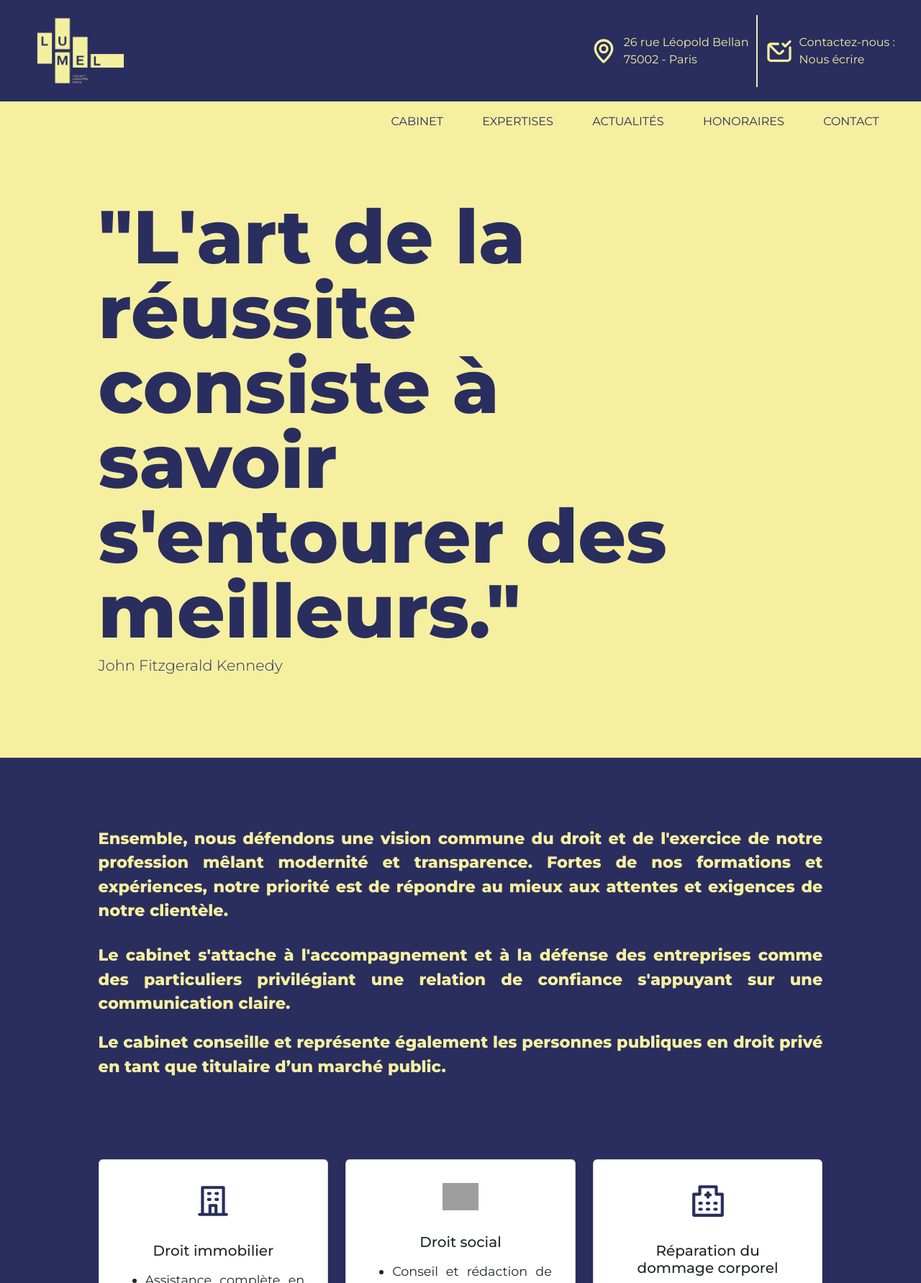
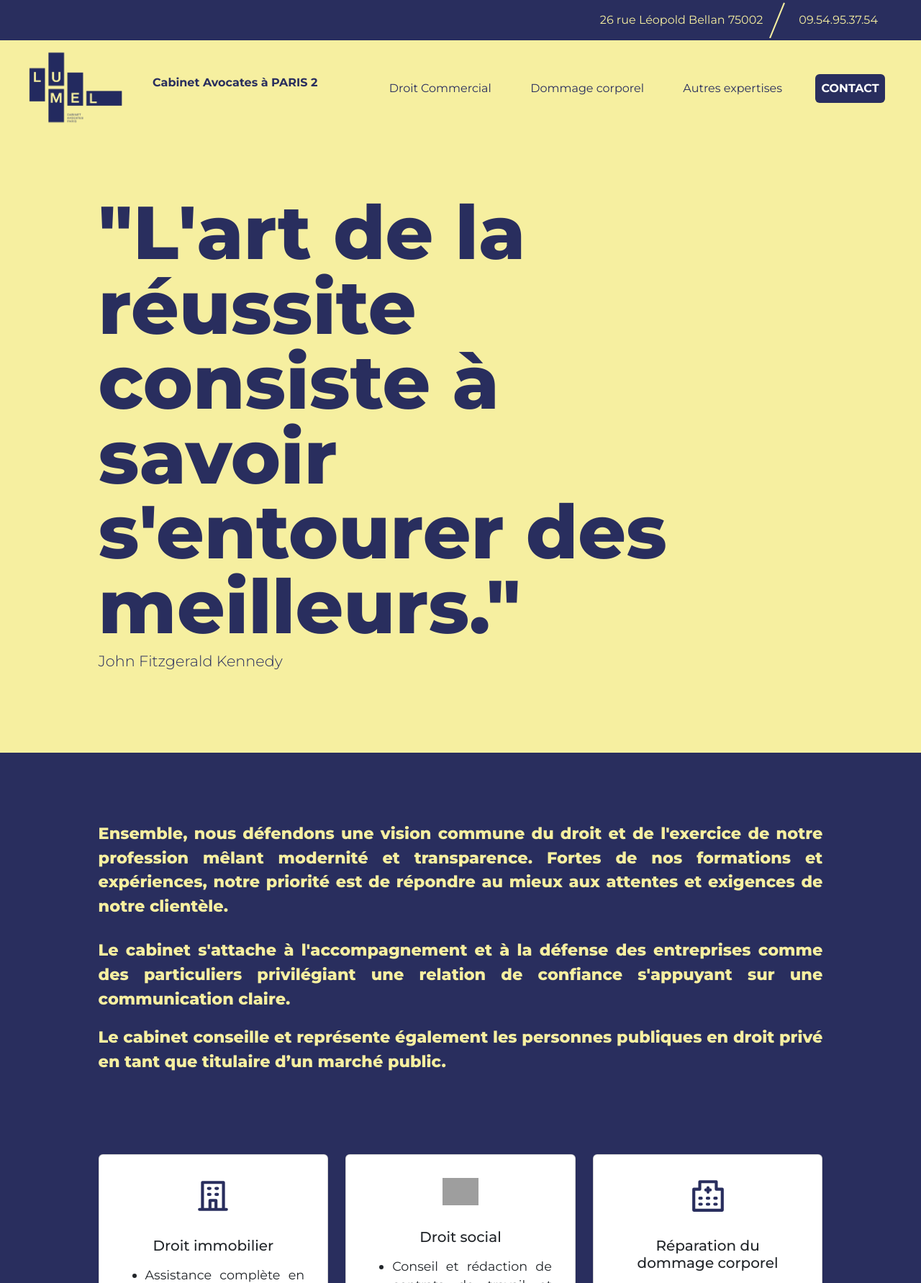
Before and after one commit to Tepau/lumel, a Django app: page / in a window 1280 px wide. Shown: the top 1783 px of the page at 72% size. Run offline with Django 4.2, Linux system fonts and the light colour scheme; parts of the project's set-up code (start-up, migrations or seed data) failed here and were passed over; some libraries are stand-ins or nearby versions; grey boxes are pictures that could not be loaded.

Commit message:
update seo

```diff
--- a/lumelProject/settings.py
+++ b/lumelProject/settings.py
@@ -140,9 +140,9 @@ CRISPY_TEMPLATE_PACK = "bootstrap5"
 
 # Configuration SMTP pour l'envoi d'e-mails avec Outlook
 EMAIL_BACKEND = 'django.core.mail.backends.smtp.EmailBackend'
-EMAIL_HOST = 'smtp.office365.com'
+EMAIL_HOST = 'smtp.zoho.eu'
 EMAIL_PORT = 587
 EMAIL_USE_TLS = True
 EMAIL_USE_SSL = False
-EMAIL_HOST_USER = 'lumel-associees@outlook.fr'
+EMAIL_HOST_USER = 'contact@lumel-associees.fr'
 EMAIL_HOST_PASSWORD = os.environ.get('EMAIL_HOST_PASSWORD')
--- a/lumel_app/static/lumel_app/css/styles.css
+++ b/lumel_app/static/lumel_app/css/styles.css
@@ -43,6 +43,10 @@ body {
 
 .green-lumel {
     color: #AAD4AD;
+}
+
+.dark-bg {
+    background-color: #041B25;
 }
 
 .orange-lumel-bg {
@@ -160,8 +164,8 @@ body {
 
 .vertical-line {
     border-left: 2px solid #F6EFA0; /* épaisseur et couleur de la ligne */
-    height: 100px;                /* hauteur de la ligne */
-    margin: 0 10px;               /* espacement autour de la ligne */
+    height: 100px; /* hauteur de la ligne */
+    margin: 0 10px; /* espacement autour de la ligne */
 }
 
 #id_equipe p {
@@ -313,25 +317,91 @@ body {
     margin-left: -0.5rem;
 }
 
+.btn-custom:hover {
+    color: #333; /* Garder la couleur de texte initiale */
+    background-color: white; /* Garder le fond blanc */
+    border-color: #ccc; /* Garder la bordure */
+}
+
+
+.btn-navbar {
+        background-color: #292E5E; /* Couleur de fond personnalisée */
+        color: white; /* Couleur du texte */
+        border: none; /* Sans bordure */
+    }
+
+/* Empêcher les changements au survol */
+.btn-navbar:hover {
+    background-color: #292E5E; /* Garde la couleur d'origine au survol */
+    color: white; /* Garde la couleur du texte */
+}
+
+.btn-custom-1 {
+    background-color: black; /* Fond noir */
+    color: white; /* Texte blanc */
+    border: 2px solid #D1EF29; /* Bordure verte */
+    border-radius: 20px; /* Arrondi du bouton */
+}
+
+.btn-custom-2 {
+    background-color: #D1EF29; /* Fond vert */
+    color: black; /* Texte noir */
+    border: none; /* Pas de bordure */
+    border-radius: 20px; /* Arrondi du bouton */
+}
+
+.navbar-toggler {
+    background-color: #F6EFA0 ;
+}
 
 @media (max-width: 575.98px) {
     .custom-padding-bottom {
-      padding-bottom: 5.8rem !important; /* Ajuste la valeur selon tes besoins */
-    }
-
-    .custom-border {
-    border: 1px solid #F6EFA0;
+        padding-bottom: 5.8rem !important; /* Ajuste la valeur selon tes besoins */
     }
 
     .citation {
         margin-top: 4rem;
     }
 
-    .logo-top {
-        margin-right: auto !important;
-        margin-left: auto !important;
+
+    .navbar {
+        background-color: #292E5E !important;
     }
-  }
+
+    .nav-div {
+        width: 100%;
+    }
+
+    .nav-link {
+        color: #F6EFA0;
+    }
+
+    .nav-btn {
+        background-color: #F6EFA0;
+        color: #292E5E !important;
+        margin-top: 10px;
+    }
+
+    .nav-btn:hover {
+        background-color: #F6EFA0;
+        color: #292E5E !important;
+        margin-top: 10px;
+    }
+
+    /* Afficher le logo jaune et masquer le logo bleu */
+    .desktop-logo {
+        display: none;
+    }
+    .mobile-logo {
+        display: block !important;
+    }
+
+    /* Masquer le texte de la balise <p> sur mobile */
+    .navbar p {
+        display: none;
+    }
+}
+
 /* Pour les écrans de taille moyenne et plus grands */
 @media (min-width: 768px) {
 
--- a/lumel_app/templates/footer.html
+++ b/lumel_app/templates/footer.html
@@ -29,23 +29,8 @@
     </div>
 </div>
 <!-- Div fixée en bas de l'écran et visible uniquement sur mobile -->
-<div class="d-sm-none fixed-bottom text-white text-center py-2 d-flex blue-lumel-bg custom-border">
-    <a href="https://maps.google.com/?q=26+rue+L%C3%A9opold+Bellan+75002+Paris" target="_blank"
-       class="text-decoration-none text-white">
-        <div class="svg-container d-flex align-items-center">
-            <img class="me-2" src="{% static 'lumel_app/img/map-marker.svg' %}" alt="Logo" width="40">
-            <p class="pt-3">26 rue Léopold Bellan <br>75002 - Paris</p>
-        </div>
-    </a>
+<div class="d-sm-none fixed-bottom text-white text-center py-2 d-flex dark-bg d-flex justify-content-around">
 
-    <div class="vertical-line"></div>
-    <a href="mailto:contact@lumel-associees.fr" target="_blank"
-       class="text-decoration-none text-white">
-        <div class="svg-container d-flex">
-
-            <img class="me-2" src="{% static 'lumel_app/img/envelope-check.svg' %}" alt="Logo" width="40">
-            <p class="pt-3">Contactez-nous : <br>Nous écrire</p>
-        </div>
-    </a>
-
+    <a href="tel:+33954953754" class="btn btn-custom-1 rounded-pill px-4">09.54.95.37.54</a>
+    <a href="mailto:contact@lumel-associees.fr" class="btn btn-custom-2 rounded-pill px-4">Demander un devis</a>
 </div>
--- a/lumel_app/templates/main.html
+++ b/lumel_app/templates/main.html
@@ -106,7 +106,7 @@
                     </div>
 
                     <div class="col-md-4 mb-4 d-flex justify-content-center">
-                        <div class="card text-center shadow-sm p-3">
+                        <div id="id_corporel" class="card text-center shadow-sm p-3">
                             <div class="card-icon my-3">
                                 <img src="{% static 'lumel_app/img/hospital.svg' %}" alt="Icone 3" width="50">
                             </div>
@@ -158,7 +158,7 @@
                     </div>
 
                     <div class="col-md-4 mb-4 d-flex justify-content-center">
-                        <div class="card text-center shadow-sm p-3">
+                        <div id="id_commercial" class="card text-center shadow-sm p-3">
                             <div class="card-icon my-3">
                                 <img src="{% static 'lumel_app/img/analytics.svg' %}" alt="Icone 5" width="50">
                             </div>
@@ -178,6 +178,23 @@
                                         complète de conseil et contentieux.
                                     </li>
                                 </ul>
+                            </div>
+                        </div>
+                    </div>
+                    <div class="col-md-4 mb-4 d-flex justify-content-center">
+                        <div class="card text-center shadow-sm p-3">
+                            <div class="card-body mt-5">
+                                <h2 class="card-title fw-bold pt-4">Besoin d'une expertise juridique ?</h2>
+                                <p class="pt-4">Contactez-nous pour planifier une étude de votre dossier afin de
+                                    connaître rapidement
+                                    la valeur de votre cas. Nous vous apporterons une analyse claire et des
+                                    solutions adaptées pour défendre vos intérêts.</p>
+                                <div class="border blue-lumel-bg mt-5 p-1">
+                                     <a href="mailto:contact@lumel-associees.fr" class="btn btn-custom w-100 fw-bold">
+                                    Obtenir ma stratégie personnalisée
+                                    <svg xmlns="http://www.w3.org/2000/svg" width="24" height="24" viewBox="0 0 24 24" fill="none" stroke="#292E5E" stroke-width="2" stroke-linecap="round" stroke-linejoin="round"><path d="M5 12h13M12 5l7 7-7 7"/></svg>
+                                </a>
+                                </div>
                             </div>
                         </div>
                     </div>
--- a/lumel_app/templates/navbar.html
+++ b/lumel_app/templates/navbar.html
@@ -1,56 +1,55 @@
 {% load static %}
 <div class="container-fluid blue-lumel-bg d-flex align-items-center yellow-lumel">
-    <a class="me-sm-auto logo-top" href="#">
-        <img src="{% static 'lumel_app/img/logo-jaune.png' %}" alt="Logo" width="200">
-    </a>
 
     <!-- Bloc de contact avec marge à droite -->
-    <div class="contact-info d-none d-sm-flex align-items-center me-4">
+    <div class="contact-info d-none d-sm-flex align-items-center ms-auto me-5">
         <a href="https://maps.google.com/?q=26+rue+L%C3%A9opold+Bellan+75002+Paris" target="_blank"
            class="text-decoration-none yellow-lumel">
-            <div class="svg-container d-flex align-items-center">
-                <img class="me-2" src="{% static 'lumel_app/img/map-marker.svg' %}" alt="Logo" width="40">
-                <p class="pt-3">26 rue Léopold Bellan <br>75002 - Paris</p>
-            </div>
+            <p class="pt-3">26 rue Léopold Bellan 75002 </p>
         </a>
-        <div class="vertical-line"></div>
-        <a href="mailto:contact@lumel-associees.fr" target="_blank"
-           class="text-decoration-none yellow-lumel">
-            <div class="svg-container d-flex">
-                <img class="me-2" src="{% static 'lumel_app/img/envelope-check.svg' %}" alt="Logo" width="40">
-                <p class="pt-3">Contactez-nous : <br>Nous écrire</p>
-            </div>
-        </a>
+        <svg width="50" height="50"> <!-- Taille du SVG -->
+            <line x1="10" y1="50" x2="30" y2="1" stroke="#F6EFA0" stroke-width="2"/>
+        </svg>
+        <a href="tel:+33954953754" target="_blank"
+           class="text-decoration-none yellow-lumel">09.54.95.37.54</a>
     </div>
 </div>
 
 <nav class="navbar navbar-expand-lg navbar-light blue-lumel yellow-lumel-bg">
     <div class="container-fluid">
-        <!-- Bouton hamburger pour mobile -->
-        <button class="navbar-toggler" type="button" data-bs-toggle="collapse" data-bs-target="#navbarNav"
-                aria-controls="navbarNav" aria-expanded="false" aria-label="Toggle navigation">
-            <span class="navbar-toggler-icon"></span>
-        </button>
+        <div class="d-flex align-items-center nav-div">
+            <a class="me-sm-auto logo-top d-flex align-items-center" href="#">
+                <!-- Affichage conditionnel de l'image du logo selon la taille de l'écran -->
+                <img src="{% static 'lumel_app/img/logo-bleu.png' %}" alt="Logo" width="200" class="desktop-logo">
+                <img src="{% static 'lumel_app/img/logo-jaune.png' %}" alt="Logo" width="200" class="mobile-logo d-none">
+
+            </a>
+            <p class="fw-bold d-none d-sm-block link">Cabinet Avocates à PARIS 2</p>
+
+            <!-- Bouton hamburger pour mobile -->
+            <button class="navbar-toggler ms-auto" type="button" data-bs-toggle="collapse" data-bs-target="#navbarNav"
+                    aria-controls="navbarNav" aria-expanded="false" aria-label="Toggle navigation">
+                <span class="navbar-toggler-icon"></span>
+            </button>
+        </div>
+
 
         <!-- Contenu de la navbar -->
         <div class="collapse navbar-collapse" id="navbarNav">
             <ul class="navbar-nav ms-auto">
                 <li class="nav-item">
-                    <a class="nav-link {% if 'actualites/' in request.path %}active{% endif %}"
-                       href="{% url 'lumel_app:main' %}#id_cabinet">CABINET</a>
+                    <a class="nav-link" href="{% url 'lumel_app:main' %}#id_commercial">Droit Commercial</a>
                 </li>
                 <li class="nav-item">
-                    <a class="nav-link" href="{% url 'lumel_app:main' %}#id_expertises">EXPERTISES</a>
+                    <a class="nav-link" href="{% url 'lumel_app:main' %}#id_corporel">Dommage corporel</a>
                 </li>
                 <li class="nav-item">
-                    <a class="nav-link {% if 'actualites/' in request.path %}active{% endif %}"
-                       href="{% url 'lumel_app:actualites' %}">ACTUALITÉS</a>
+                    <a class="nav-link" href="{% url 'lumel_app:main' %}#id_expertises">Autres expertises</a>
                 </li>
                 <li class="nav-item">
-                    <a class="nav-link" href="{% url 'lumel_app:main' %}#id_honoraires">HONORAIRES</a>
-                </li>
-                <li class="nav-item">
-                    <a class="nav-link" href="{% url 'lumel_app:main' %}#id_contact">CONTACT</a>
+                    <a class="nav-link btn btn-navbar text-white fw-bold nav-btn" href="{% url 'lumel_app:main' %}#id_contact" role="button">
+                        CONTACT
+                    </a>
                 </li>
             </ul>
         </div>
--- a/lumel_app/views.py
+++ b/lumel_app/views.py
@@ -2,9 +2,11 @@ from django.views.generic import DetailView
 from django.views.generic.edit import FormView
 from django.views.generic.list import ListView
 from django.core.mail import send_mail
+from django.core.mail import BadHeaderError
 from django.conf import settings
 from django.urls import reverse_lazy
 from .forms import ContactForm
+from django.http import HttpResponse
 from .models import Article
 
 
@@ -15,16 +17,20 @@ class MainView(FormView):
 
     def form_valid(self, form):
         form_data = form.cleaned_data
-        message = f"Nom: {form_data['nom']}\nTéléphone: {form_data['telephone']}\nEmail: {form_data['email']}\nDate: {form_data['date']}\nHeure: {form_data['heure']}\nMessage: {form_data['message']}"
-        send_mail(
-            'Nouveau message de contact via lumel-associees.fr',
-            message,
-            settings.EMAIL_HOST_USER,
-            ['lumel-associees@outlook.fr'],
-            fail_silently=False,
-        )
+        message = f"Nom: {form_data['nom']}\nTéléphone: {form_data['telephone']}\nEmail: {form_data['email']}\nMessage: {form_data['message']}"
+        try:
+            send_mail(
+                'Nouveau message de contact via lumel-associees.fr',
+                message,
+                settings.EMAIL_HOST_USER,
+                ['lumel-associees@outlook.fr', 'jrouscilles@ardc.fr'],
+                fail_silently=False,
+            )
+        except BadHeaderError:
+            return HttpResponse('Invalid header found.')
+        except Exception as e:
+            return HttpResponse(f'Error: {e}')
 
-        # Appel de la méthode form_valid de la classe parente pour poursuivre le traitement
         return super().form_valid(form)
 
 
```
